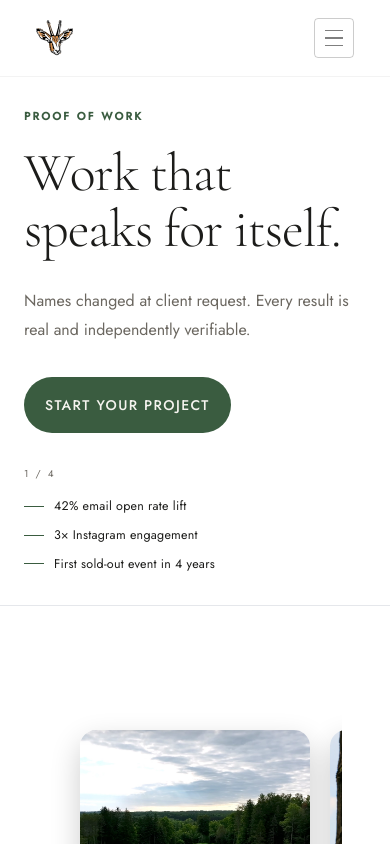
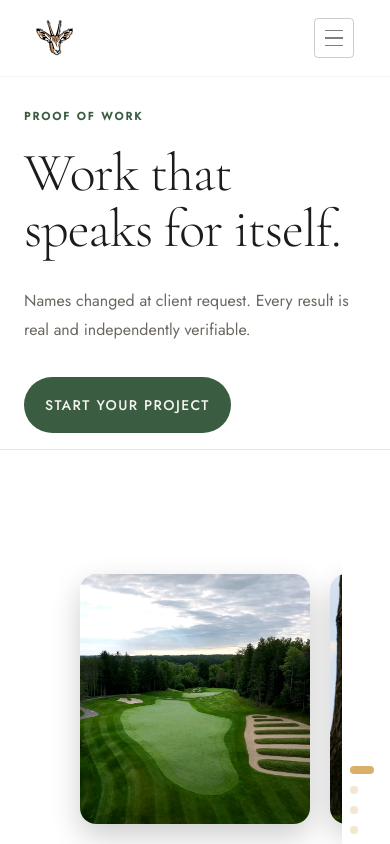
Before and after one commit to Emac-Software/Springbok, a React (Vite) app: page /case-studies in a window 390 px wide. Shown: the top 844 px of the page. Built offline with nearby package versions, Linux system fonts and the light colour scheme.

Commit message:
Removed notes on mobile view

```diff
--- a/src/pages/CaseStudies.jsx
+++ b/src/pages/CaseStudies.jsx
@@ -136,7 +136,7 @@ export default function CaseStudiesPage() {
             </div>
 
             {/* Active Case Mini-Detail */}
-            <div className="border-t border-white/10 pt-6 sm:pt-8">
+            <div className="hidden sm:block border-t border-white/10 pt-6 sm:pt-8">
               <div className="font-sans text-[10px] text-textmuted tracking-[0.2em] uppercase mb-4 sm:mb-5">
                 {activeIndex + 1} / {cases.length}
               </div>
```
